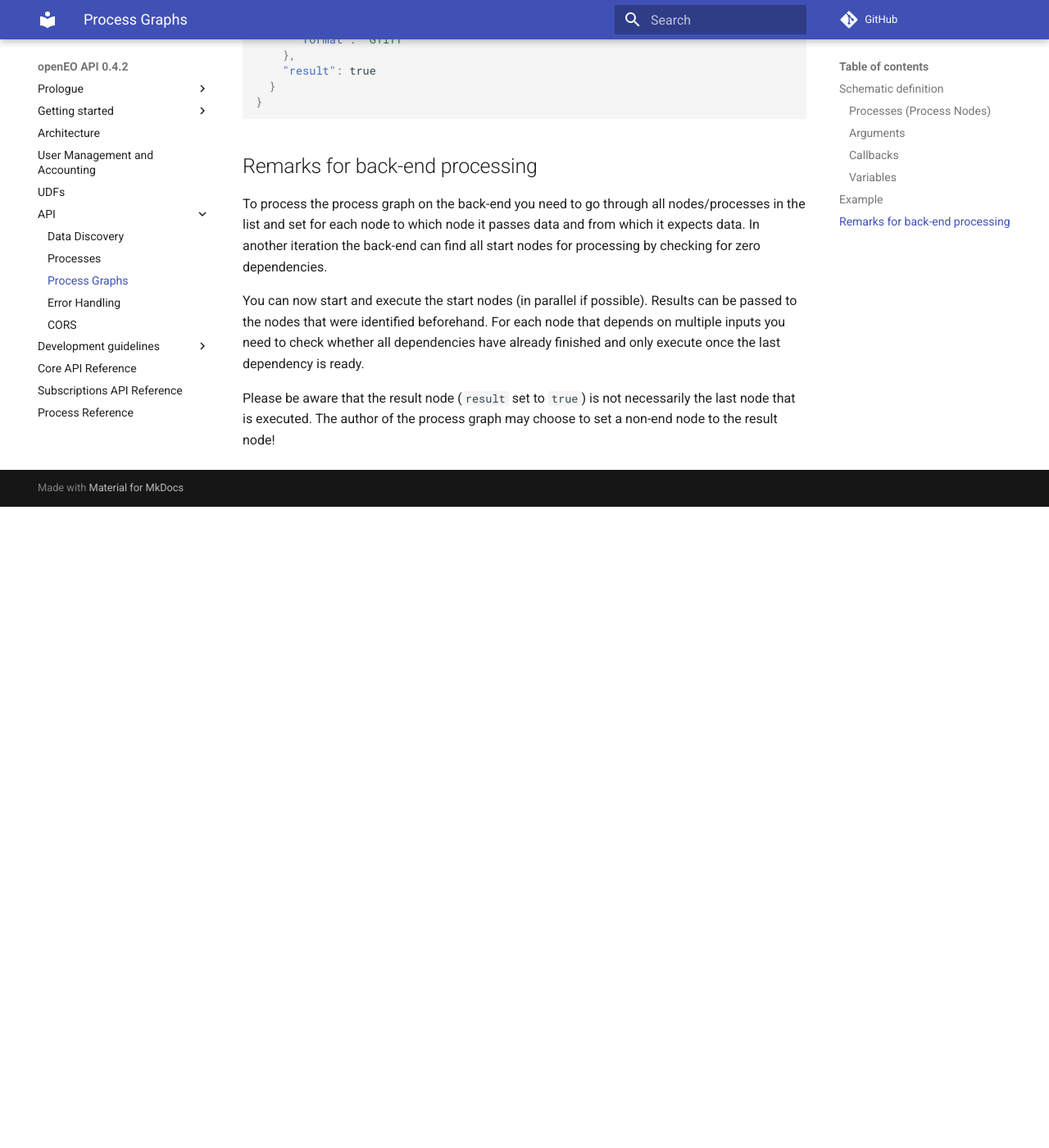
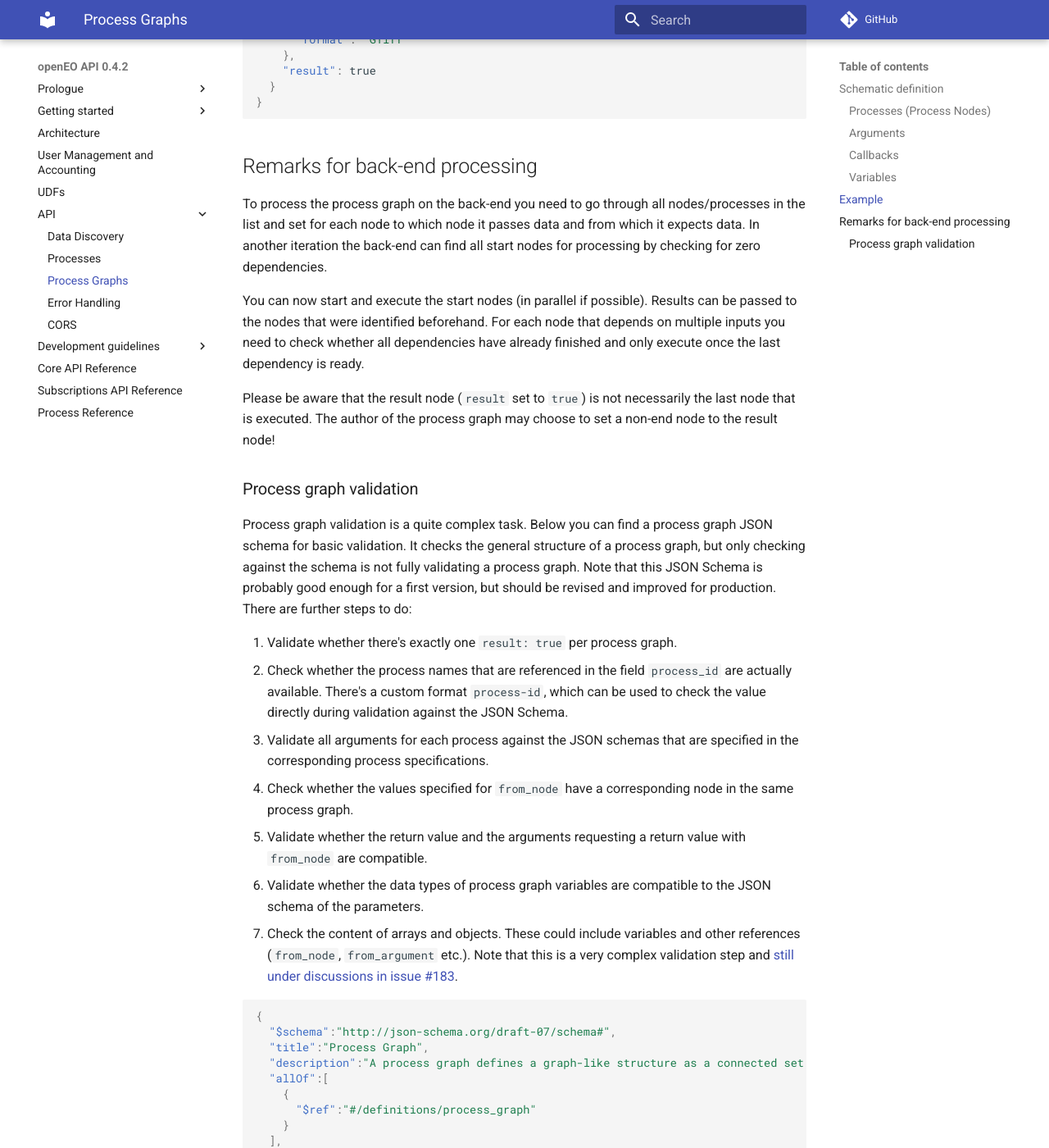
Before and after one commit to Open-EO/openeo-api, an MkDocs documentation site: the page built from docs/processgraphs.md, in a window 1280 px wide and 1400 px high, scrolled down 6677 px. Shown: the whole window at 82% size. Built offline with MkDocs 1.6.1 and Material for MkDocs 9.7.7, drawn with Linux system fonts in a browser that asks for light colours; comment, search, counter and statistics services are not loaded; before the commit the page ends 7295 px from its top, so only the background shows below that; some of the changed text lies outside the part shown.

Commit message:
Added JSON schema for process graph validations and further information.

````diff
--- a/docs/processgraphs.md
+++ b/docs/processgraphs.md
@@ -284,3 +284,206 @@
 You can now start and execute the start nodes (in parallel if possible). Results can be passed to the nodes that were identified beforehand. For each node that depends on multiple inputs you need to check whether all dependencies have already finished and only execute once the last dependency is ready.
 
 Please be aware that the result node (`result` set to `true`) is not necessarily the last node that is executed. The author of the process graph may choose to set a non-end node to the result node!
+
+### Process graph validation
+
+Process graph validation is a quite complex task. Below you can find a process graph JSON schema for basic validation. It checks the general structure of a process graph, but only checking against the schema is not fully validating a process graph. Note that this JSON Schema is probably good enough for a first version, but should be revised and improved for production. There are further steps to do:
+
+1. Validate whether there's exactly one `result: true` per process graph.
+2. Check whether the process names that are referenced in the field `process_id` are actually available. There's a custom format `process-id`, which can be used to check the value directly during validation against the JSON Schema.
+3. Validate all arguments for each process against the JSON schemas that are specified in the corresponding process specifications.
+4. Check whether the values specified for `from_node` have a corresponding node in the same process graph.
+5. Validate whether the return value and the arguments requesting a return value with `from_node` are compatible.
+6. Validate whether the data types of process graph variables are compatible to the JSON schema of the parameters.
+7. Check the content of arrays and objects. These could include variables and other references (`from_node`, `from_argument` etc.). Note that this is a very complex validation step and [still under discussions in issue #183](https://github.com/Open-EO/openeo-api/issues/183).
+
+```json
+{
+  "$schema":"http://json-schema.org/draft-07/schema#",
+  "title":"Process Graph",
+  "description":"A process graph defines a graph-like structure as a connected set of executable processes. Each key is a unique identifier (node id) that is used to refer to the process in the graph.",
+  "allOf":[
+    {
+      "$ref":"#/definitions/process_graph"
+    }
+  ],
+  "definitions":{
+    "process_graph":{
+      "title":"Process Graph",
+      "type":"object",
+      "additionalProperties":{
+        "$ref":"#/definitions/process_node"
+      }
+    },
+    "process_node":{
+      "title":"Process Node",
+      "type":"object",
+      "required":[
+        "process_id",
+        "arguments"
+      ],
+      "properties":{
+        "process_id":{
+          "$ref":"#/definitions/process_id"
+        },
+        "result":{
+          "type":"boolean",
+          "default":false
+        },
+        "description":{
+          "type":[
+            "string",
+            "null"
+          ]
+        },
+        "arguments":{
+          "$ref":"#/definitions/process_arguments"
+        }
+      }
+    },
+    "process_arguments":{
+      "title":"Process Arguments",
+      "type":"object",
+      "additionalProperties":{
+        "$ref":"#/definitions/process_argument_value"
+      }
+    },
+    "process_argument_value":{
+      "title":"Process Argument Value",
+      "anyOf":[
+        {
+          "type":"null"
+        },
+        {
+          "type":"object",
+          "title":"Object"
+        },
+        {
+          "type":"string",
+          "title":"String"
+        },
+        {
+          "type":"number",
+          "title":"Number (incl. integers)"
+        },
+        {
+          "type":"boolean",
+          "title":"Boolean"
+        },
+        {
+          "type":"array",
+          "title":"Array",
+          "items":{
+            "$ref":"#/definitions/process_argument_value"
+          }
+        },
+        {
+          "$ref":"#/definitions/variable"
+        },
+        {
+          "type":"object",
+          "title":"Result",
+          "required":[
+            "from_node"
+          ],
+          "properties":{
+            "from_node":{
+              "type":"string"
+            }
+          },
+          "additionalProperties":false
+        },
+        {
+          "type":"object",
+          "title":"Callback Parameter",
+          "required":[
+            "from_argument"
+          ],
+          "properties":{
+            "from_argument":{
+              "type":"string"
+            }
+          },
+          "additionalProperties":false
+        },
+        {
+          "type":"object",
+          "title":"Callback",
+          "required":[
+            "callback"
+          ],
+          "properties":{
+            "callback":{
+              "$ref":"#/definitions/process_graph"
+            }
+          },
+          "additionalProperties":false
+        }
+      ]
+    },
+    "variable":{
+      "title":"Process Graph Variable",
+      "type":"object",
+      "required":[
+        "variable_id"
+      ],
+      "properties":{
+        "variable_id":{
+          "type":"string"
+        },
+        "type":{
+          "type":"string",
+          "enum":[
+            "string",
+            "number",
+            "integer",
+            "boolean",
+            "array",
+            "object"
+          ],
+          "default":"string"
+        },
+        "description":{
+          "type":[
+            "string",
+            "null"
+          ]
+        },
+        "default":{
+          "anyOf":[
+            {
+              "type":"null"
+            },
+            {
+              "type":"object"
+            },
+            {
+              "type":"string"
+            },
+            {
+              "type":"number"
+            },
+            {
+              "type":"array",
+              "items":{
+                "description": "Any type is allowed."
+              }
+            },
+            {
+              "type":"boolean"
+            },
+            {
+              "$ref":"#/definitions/process_graph"
+            }
+          ]
+        }
+      }
+    },
+    "process_id":{
+      "type":"string",
+      "format":"process-id",
+      "pattern":"^[A-Za-z0-9_]+$"
+    }
+  }
+}
+```
````
